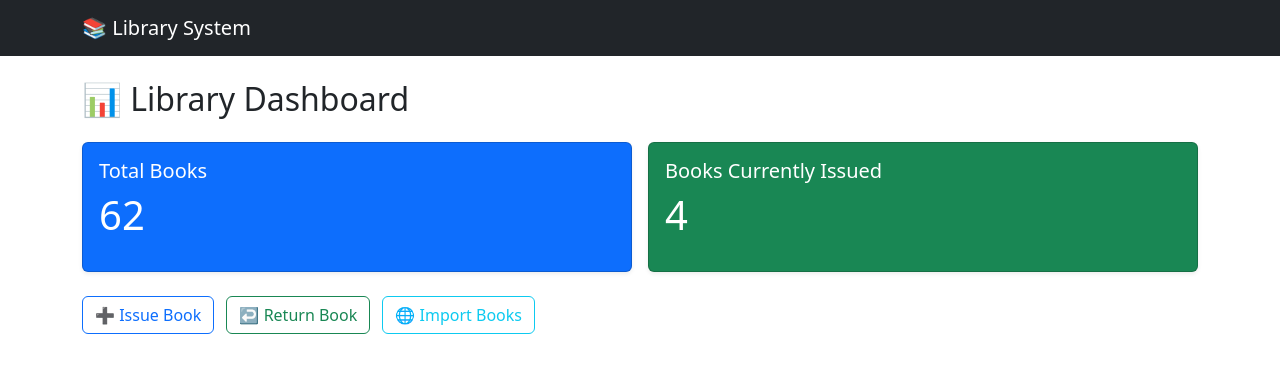
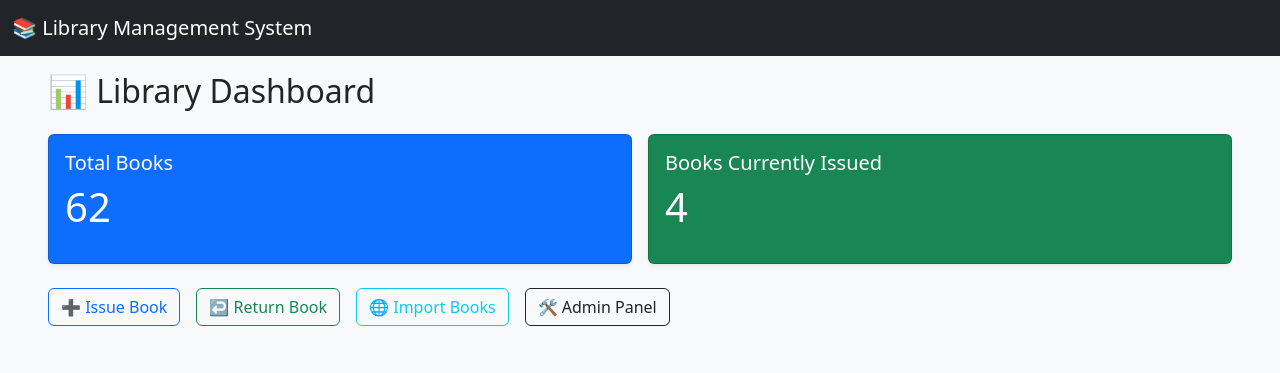
Before and after one commit to VJ2151/Library-Management-System, a Django app: page / in a window 1280 px wide. Shown: the top 373 px of the page. Run offline with Django 5.2, Linux system fonts and the light colour scheme; data comes from the database, SQL or seed files in the repository; both versions use the stored data as it was after the commit.

Commit message:
Fix: Updated homepage layout and styles

```diff
--- a/library_app/admin.py
+++ b/library_app/admin.py
@@ -12,3 +12,7 @@ class MemberAdmin(admin.ModelAdmin):
     search_fields = ("name", "email")
 
 admin.site.register(Transaction)
+
+admin.site.site_header = "📚 Library Management Admin"
+admin.site.site_title = "Library Admin"
+admin.site.index_title = "Manage Books, Members & Transactions"
--- a/library_app/templates/base.html
+++ b/library_app/templates/base.html
@@ -6,14 +6,14 @@
   <title>Library Manager</title>
 
   <!-- Bootstrap 5 CSS -->
-  <link href="https://cdn.jsdelivr.net/npm/bootstrap@5.3.3/dist/css/bootstrap.min.css" rel="stylesheet">
+  <link href="https://cdn.jsdelivr.net/npm/bootstrap@5.3.3/dist/css/bootstrap.min.css" rel="stylesheet" />
 
   <style>
     .floating-back-btn {
       position: fixed;
       bottom: 20px;
       right: 20px;
-      background-color: #6c757d; /* Bootstrap secondary */
+      background-color: #6c757d;
       color: white;
       padding: 12px 16px;
       border-radius: 50%;
@@ -27,33 +27,35 @@
 
     .floating-back-btn:hover {
       background-color: #5a6268;
-      text-decoration: none;
     }
 
     @media (max-width: 768px) {
       .floating-back-btn {
-        bottom: 16px;
+        bottom: 70px; /* prevent overlap with footer or form buttons */
         right: 16px;
         font-size: 18px;
         padding: 10px 14px;
       }
     }
+
+    body {
+      background-color: #f8f9fa;
+    }
   </style>
-
 </head>
 
 <body>
   <!-- Navbar -->
   <nav class="navbar navbar-expand-lg navbar-dark bg-dark">
-    <div class="container">
-      <a class="navbar-brand" href="{% url 'dashboard' %}">📚 Library System</a>
+    <div class="container-fluid">
+      <a class="navbar-brand" href="{% url 'dashboard' %}">📚 Library Management System</a>
     </div>
   </nav>
 
-  <!-- Container -->
-  <div class="container mt-4">
+  <!-- Main Container -->
+  <div class="container-fluid p-3 px-sm-5">
 
-    <!-- 🔔 Flash Messages -->
+    <!-- Flash Messages -->
     {% if messages %}
       <div class="mt-2">
         {% for message in messages %}
@@ -65,7 +67,6 @@
       </div>
 
       <script>
-        // Auto-hide after 3 seconds
         setTimeout(() => {
           const msg = document.getElementById("flash-message");
           if (msg) msg.remove();
@@ -73,10 +74,9 @@
       </script>
     {% endif %}
 
-    <!-- 🔄 Page Content Here -->
+    <!-- Page Content -->
     {% block content %}{% endblock %}
-
-  </div> <!-- End container -->
+  </div>
 
   <!-- Bootstrap JS -->
   <script src="https://cdn.jsdelivr.net/npm/bootstrap@5.3.3/dist/js/bootstrap.bundle.min.js"></script>
--- a/library_app/templates/dashboard.html
+++ b/library_app/templates/dashboard.html
@@ -22,9 +22,10 @@
     </div>
   </div>
 
-  <div class="mt-4">
-    <a href="{% url 'issue_book' %}" class="btn btn-outline-primary me-2">➕ Issue Book</a>
-    <a href="{% url 'return_book' %}" class="btn btn-outline-success me-2">↩️ Return Book</a>
-    <a href="{% url 'import_books' %}" class="btn btn-outline-info">🌐 Import Books</a>
+  <div class="mt-4 d-grid gap-2 d-md-flex justify-content-md-start flex-wrap">
+    <a href="{% url 'issue_book' %}" class="btn btn-outline-primary me-md-2 mb-2">➕ Issue Book</a>
+    <a href="{% url 'return_book' %}" class="btn btn-outline-success me-md-2 mb-2">↩️ Return Book</a>
+    <a href="{% url 'import_books' %}" class="btn btn-outline-info me-md-2 mb-2">🌐 Import Books</a>
+    <a href="/admin/" class="btn btn-outline-dark mb-2" target="_blank">🛠️ Admin Panel</a>
   </div>
 {% endblock %}
```
Also changed, not shown: library_app/forms.py (+20 -7 lines), db.sqlite3.
